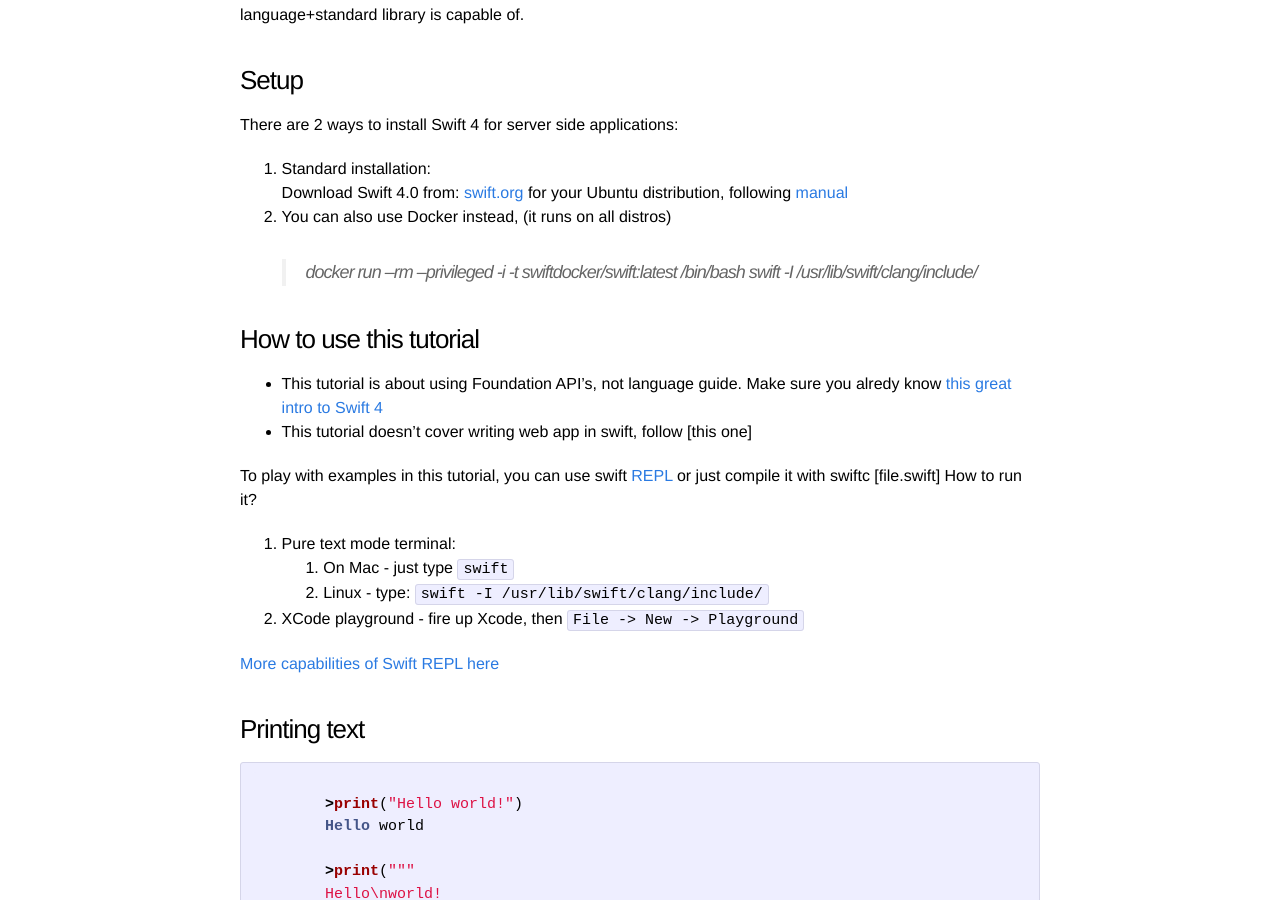
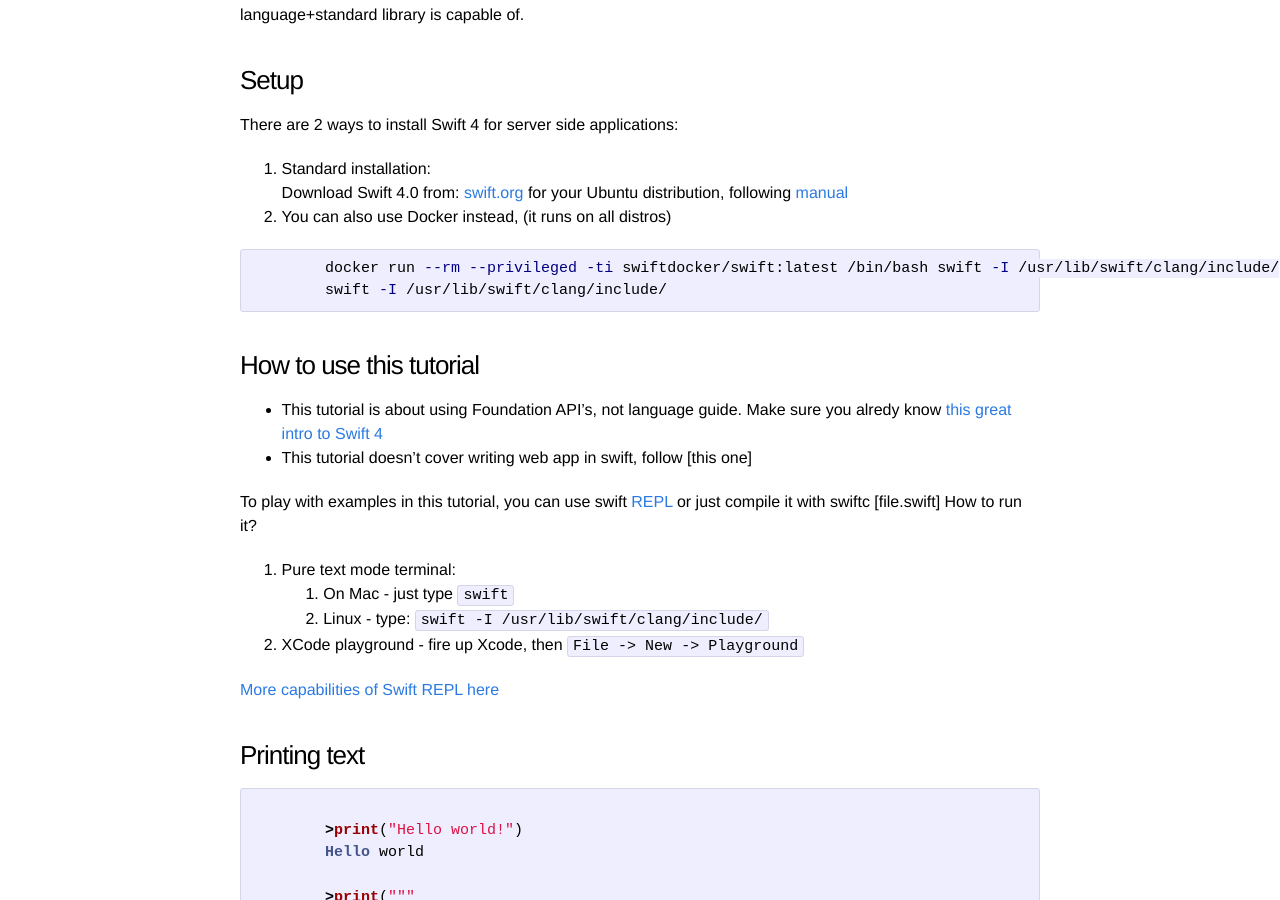
Before and after one commit to vi4m/vi4m.github.io, a Jekyll site: the page built from _posts/2017-10-11-learn-swift4-the-hard-way.md, in a window 1280 px wide and 900 px high, scrolled down 401 px. Built offline with Jekyll 4.4.1, drawn with Linux system fonts in a browser that asks for light colours; our own code applies the rules of GitHub Pages for plain Markdown files; comment, search, counter and statistics services are not loaded.

Commit message:
Formatting

````diff
--- a/_posts/2017-10-11-learn-swift4-the-hard-way.md
+++ b/_posts/2017-10-11-learn-swift4-the-hard-way.md
@@ -14,8 +14,10 @@ There are 2 ways to install Swift 4 for server side applications:
 
 2. You can also use Docker instead, (it runs on all distros)
 
-	> docker run --rm --privileged -i -t swiftdocker/swift:latest /bin/bash
-	> swift -I /usr/lib/swift/clang/include/
+```bash
+	docker run --rm --privileged -ti swiftdocker/swift:latest /bin/bash swift -I /usr/lib/swift/clang/include/
+	swift -I /usr/lib/swift/clang/include/
+```
 
 ### How to use this tutorial
 
````
